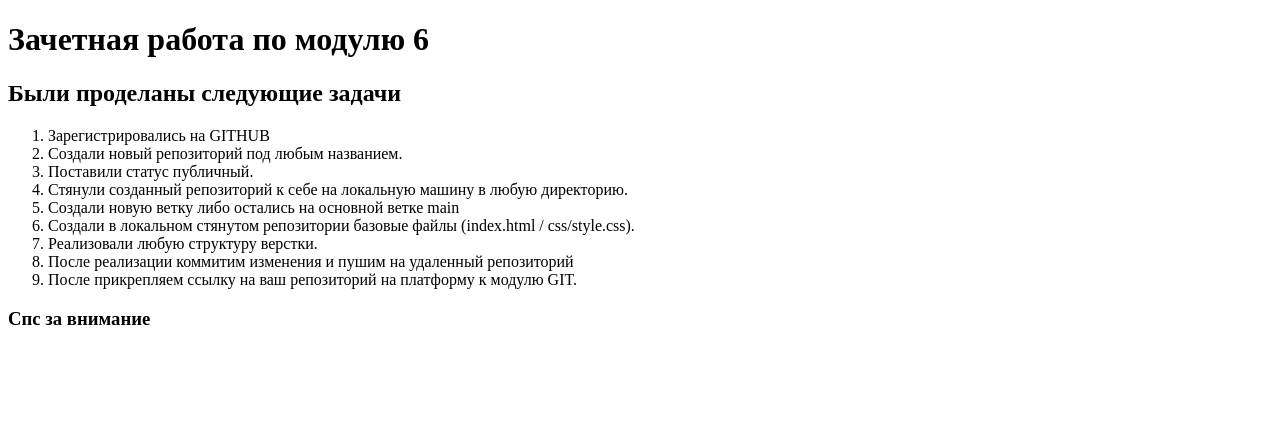
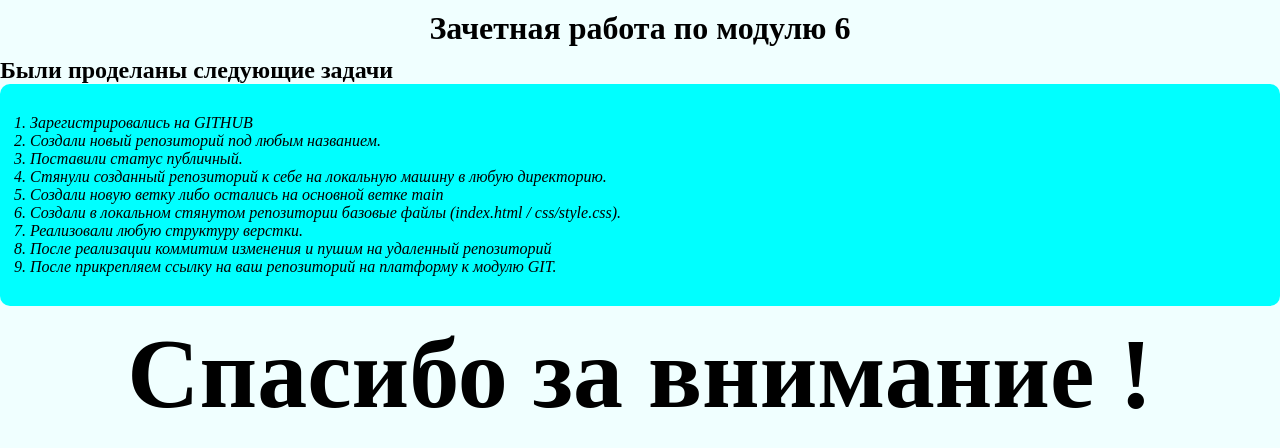
Before and after one commit to Maksim-Gorakin/Zachetnaya-6, a plain HTML site: page index.html in a window 1280 px wide. Drawn offline with Linux system fonts and the light colour scheme.

Commit message:
Задали стили основного контена

```diff
--- a/css/style.css
+++ b/css/style.css
@@ -0,0 +1,23 @@
+* {
+  padding: 0;
+  margin: 0;
+  box-sizing: border-box;
+}
+
+.zag {
+  padding: 30px;
+  font-style: italic;
+  background-color: aqua;
+  border-radius: 10px;
+}
+h1,
+h3 {
+  padding: 10px;
+  text-align: center;
+}
+h3 {
+  font-size: 100px;
+}
+body {
+  background-color: azure;
+}
--- a/index.html
+++ b/index.html
@@ -10,7 +10,7 @@
     <main>
       <h1>Зачетная работа по модулю 6</h1>
       <h2>Были проделаны следующие задачи</h2>
-      <ol>
+      <ol class="zag">
         <li>Зарегистрировались на GITHUB</li>
         <li>Создали новый репозиторий под любым названием.</li>
         <li>Поставили статус публичный.</li>
@@ -31,7 +31,7 @@
           После прикрепляем ссылку на ваш репозиторий на платформу к модулю GIT.
         </li>
       </ol>
-      <footer><h3>Спс за внимание</h3></footer>
+      <footer><h3>Спасибо за внимание !</h3></footer>
     </main>
   </body>
 </html>
```
